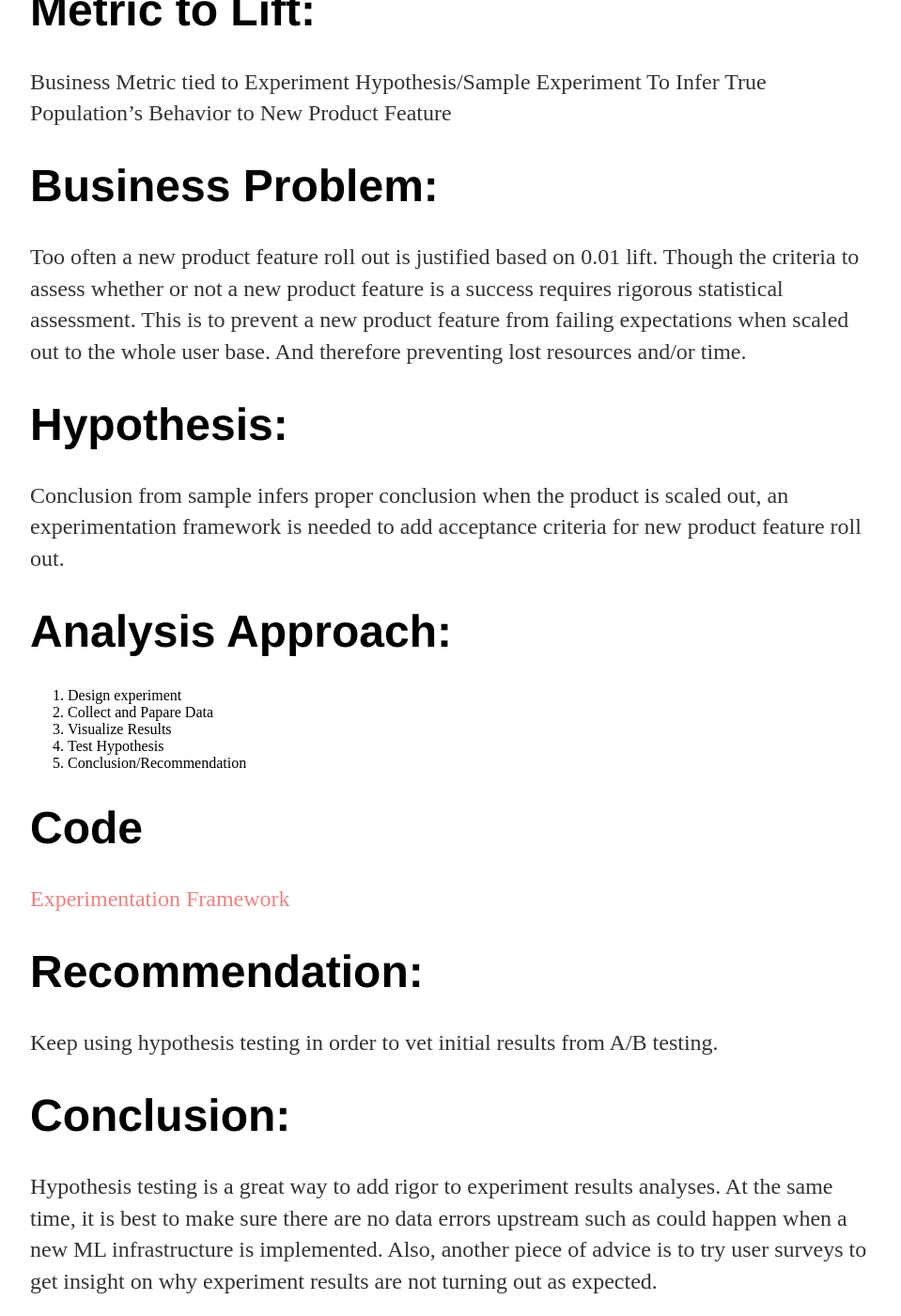
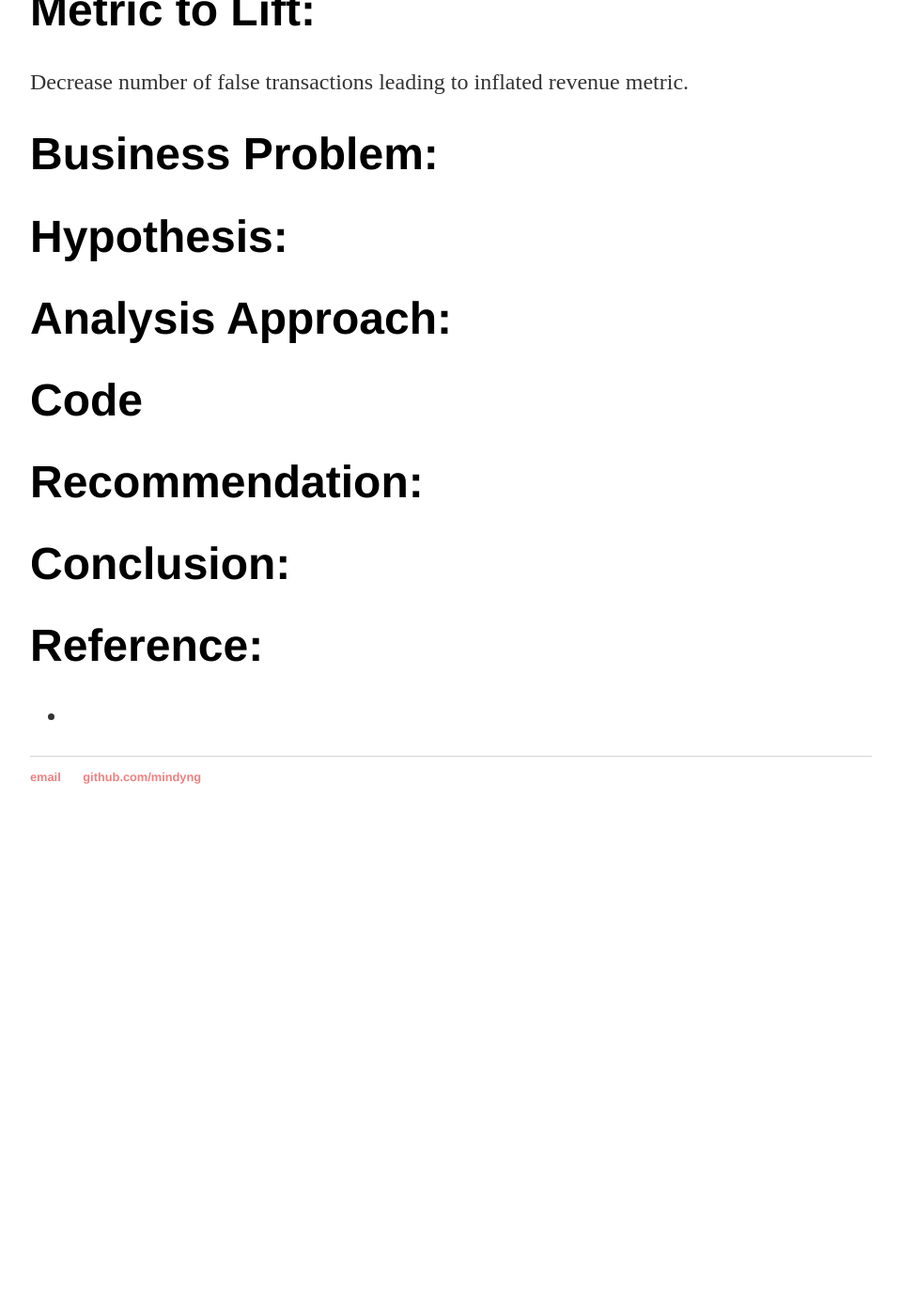
Before and after one commit to mindyng/mindyng.github.io, a Jekyll site: the page built from _posts/2022-12-28-Fraud-Detection.md, in a window 1280 px wide and 1400 px high, scrolled down 284 px. Shown: the whole window at 94% size, without its empty margins (160-1119 px from the left). Built offline with Jekyll 4.4.1, drawn with Linux system fonts in a browser that asks for light colours; our own code applies the rules of GitHub Pages for plain Markdown files; after the commit the page ends 1180 px from its top, so only the background shows below that; some of the changed text lies outside the part shown.

Commit message:
Update 2022-12-28-Fraud-Detection.md

```diff
--- a/_posts/2022-12-28-Fraud-Detection.md
+++ b/_posts/2022-12-28-Fraud-Detection.md
@@ -1,43 +1,29 @@
 # Metric to Lift:
 
-Business Metric tied to Experiment Hypothesis/Sample Experiment To Infer True Population's Behavior to New Product Feature
-
+Decrease number of false transactions leading to inflated revenue metric.
 
 # Business Problem:
 
-Too often a new product feature roll out is justified based on 0.01 lift. Though the criteria to assess whether or not a new product feature is a success
-requires rigorous statistical assessment. This is to prevent a new product feature from failing expectations when scaled out to the whole user base. And
-therefore preventing lost resources and/or time.
+
 
 # Hypothesis:
 
-Conclusion from sample infers proper conclusion when the product is scaled out, an experimentation framework is needed
-to add acceptance criteria for new product feature roll out.
+
 
 # Analysis Approach:
 
-1. Design experiment
-2. Collect and Papare Data
-3. Visualize Results
-4. Test Hypothesis
-5. Conclusion/Recommendation
+
 
 # Code
 
-[Experimentation Framework](https://nbviewer.org/github/mindyng/2022-Business-Projects/blob/main/experimentation-framework.ipynb)
+[]()
 
 # Recommendation:
 
-Keep using hypothesis testing in order to vet initial results from A/B testing.
+
 
 # Conclusion:
 
-Hypothesis testing is a great way to add rigor to experiment results analyses.
-At the same time, it is best to make sure there are no data errors upstream such as could happen when a new ML infrastructure is implemented. Also, another piece of advice is to try user surveys to get insight on why experiment results are not turning out as expected.
 
 # Reference:
-* [Statistics for People in a Hurry (Digestible Stats Terms)](https://towardsdatascience.com/statistics-for-people-in-a-hurry-a9613c0ed0b)
-* [Never Start with a Hypothesis](https://towardsdatascience.com/hypothesis-testing-decoded-for-movers-and-shakers-bfc2bc34da41)
-* [Google, Chief Data Scientist on Overusing the Term “Statistically Significant” Makes You Look Clueless](https://towardsdatascience.com/overusing-the-term-statistically-significant-makes-you-look-clueless-f96e1ad1a78e)
-* [Minimum Viable Experimentation](https://roundup.getdbt.com/p/ep-36-minimum-viable-experimentation?utm_source=substack&utm_medium=email)
-* Renato Fillinich, UX Researcher @ Google, Data science and math enthusiast
+* []()
```
